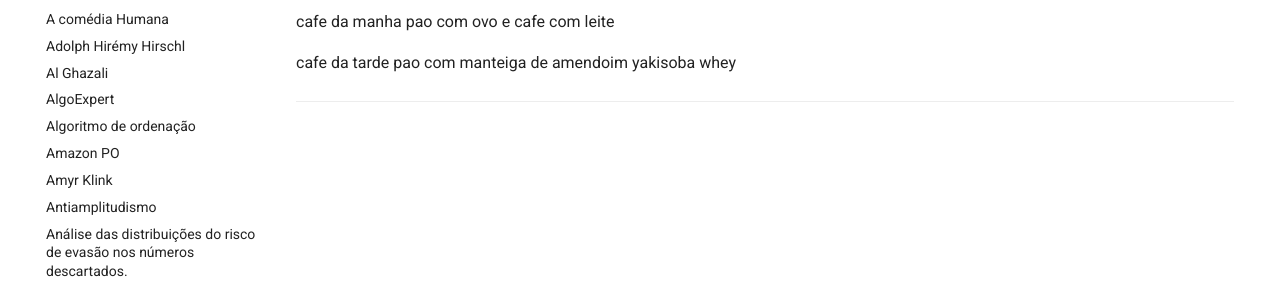
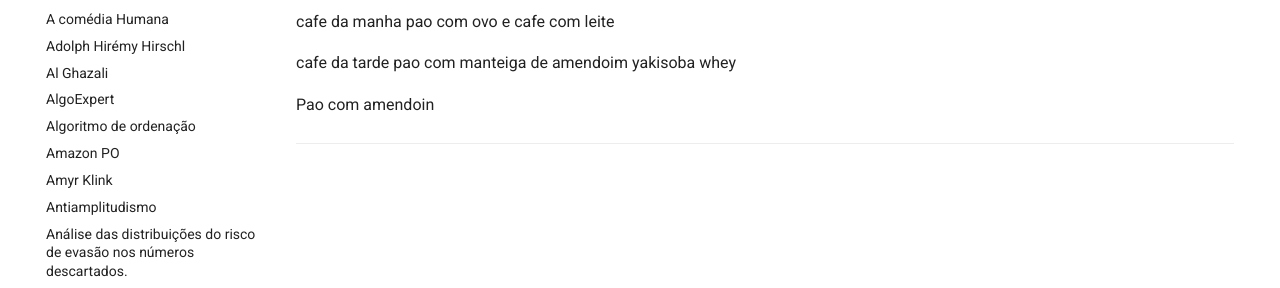
Before and after one commit to guilhermeprokisch/guilherme, an MkDocs documentation site: the page built from docs/cardapio.md, in a window 1280 px wide. Shown: the part 254-542 px from the top of the page. Built offline with MkDocs 1.6.1 and Material for MkDocs 9.7.7, drawn with Linux system fonts in a browser that asks for light colours; comment, search, counter and statistics services are not loaded.

```diff
--- a/docs/cardapio.md
+++ b/docs/cardapio.md
@@ -11,4 +11,7 @@ cafe da tarde pao com manteiga de amendoim
 yakisoba
 whey
 
+
+Pao com amendoin
+
 -------------------------------------------------------------------------------
```
